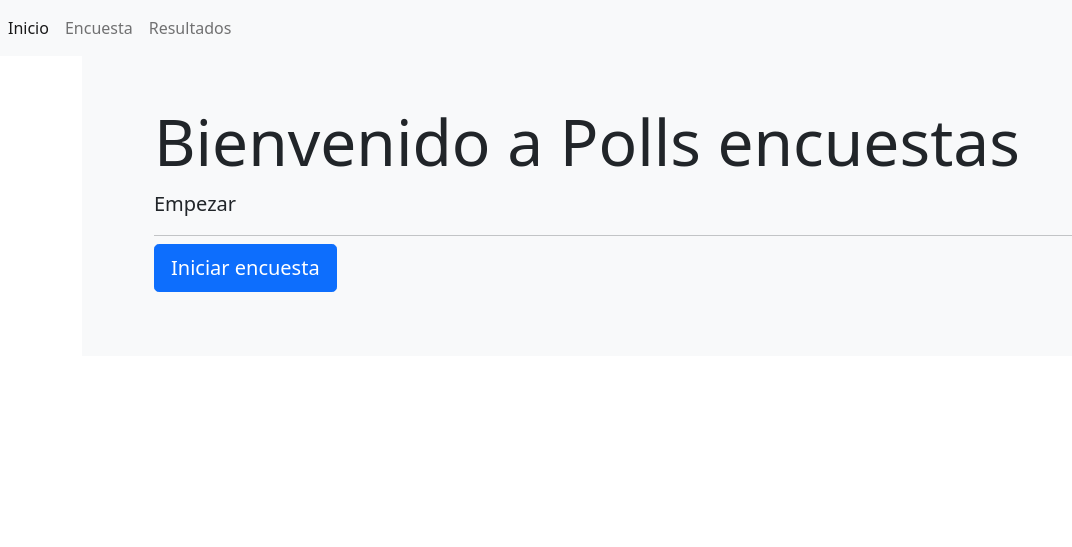
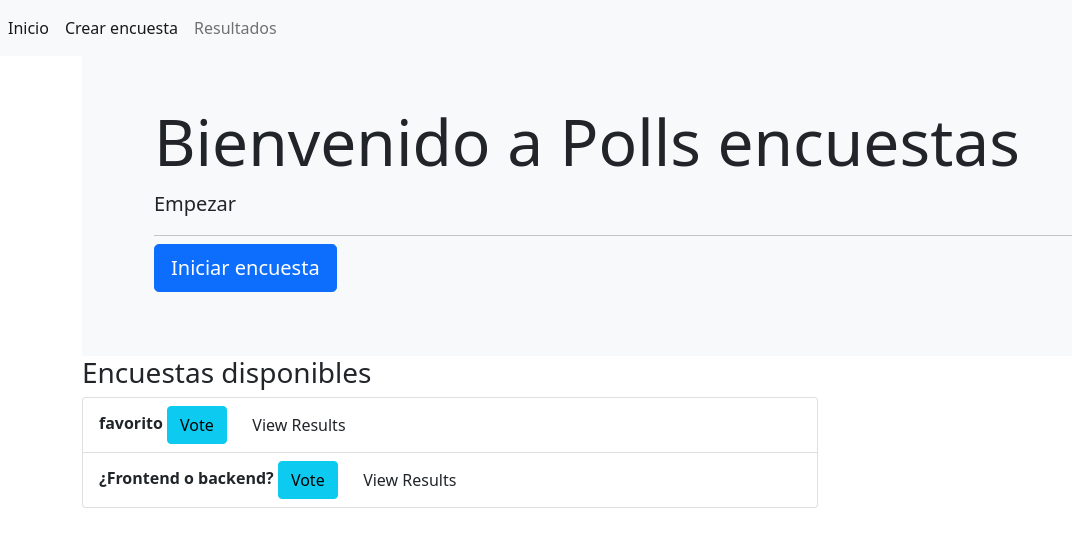
Before and after one commit to Ronrook/Django-Polls, a Django app: template polls/templates/pages/home.html in a window 1280 px wide. Shown: the top 547 px of the page, without its empty margins (0-1072 px from the left). Run offline with Django 4.2, Linux system fonts and the light colour scheme; the template is opened without the code that fills it: values that come from a table or form of the project are taken from there, others are empty; data comes from the database, SQL or seed files in the repository; both versions use the stored data as it was after the commit; some libraries are stand-ins or nearby versions.

Commit message:
wiew home

```diff
--- a/polls/forms.py
+++ b/polls/forms.py
@@ -3,7 +3,7 @@ from django.forms import ModelForm
 from .models import Poll
 
 
-class CreatePoll (ModelForm):
+class CreatePollForm (ModelForm):
     class Meta:
         model = Poll
         fields = ['question', 'option_one', 'option_two',
--- a/polls/models.py
+++ b/polls/models.py
@@ -10,3 +10,6 @@ class Poll(models.Model):
     option_one_count = models.IntegerField(default=0)
     option_two_count = models.IntegerField(default=0)
     option_three_count = models.IntegerField(default=0)
+
+    def total(self):
+        return self.option_one_count + self.option_two_count + self.option_three_count
--- a/polls/templates/base.html
+++ b/polls/templates/base.html
@@ -15,7 +15,7 @@
     <nav class="navbar navbar-expand navbar-light bg-light">
         <div class="nav navbar-nav">
             <a class="nav-item nav-link active" href="{% url 'home' %}">Inicio</a>
-            <a class="nav-item nav-link" href="{% url 'polls' %}">Encuesta</a>
+            <a class="nav-item nav-link active" href="{% url 'create' %}">Crear encuesta</a>
             <a class="nav-item nav-link" href="#">Resultados</a>
         </div>
     </nav>
--- a/polls/templates/pages/home.html
+++ b/polls/templates/pages/home.html
@@ -11,8 +11,33 @@
         <p class="lead">Empezar</p>
         <hr class="my-2">
         <p class="lead">
-            <a class="btn btn-primary btn-lg" href="{% url 'polls' %}" role="button">Iniciar encuesta</a>
+            <a class="btn btn-primary btn-lg" href="{% url 'create' %}" role="button">Iniciar encuesta</a>
         </p>
+    </div>
+</div>
+
+
+<div class="row">
+    <div class="col-lg-8 col-lg-offset-2">
+        <div class="panel panel-default">
+            <div class="panel-heading">
+                <h3 class="panel-title">Encuestas disponibles</h3>
+            </div>
+
+            <ul class="list-group">
+                <!-- Iterar sobre la lista de objetos Poll -->
+                {% for poll in polls %}
+                <li class="list-group-item">
+                    <strong>{{ poll.question }}</strong>
+                    <span class="pull-right">
+                        <a href="{% url 'vote' poll.id %}" class="btn btn-info btn-xs">Vote</a> &nbsp;
+                        <a href="{% url 'results' poll.id %}" class="btn btn-default btn-xs">View Results</a> &nbsp;
+                    </span>
+                </li>
+                {% endfor %}
+            </ul>
+
+        </div>
     </div>
 </div>
 
--- a/polls/templates/pages/create.html
+++ b/polls/templates/poll/create.html
@@ -14,12 +14,13 @@
             </div>
 
             <form method="POST">
+                <!-- Token de vilidacion  -->
                 {% csrf_token %}
                 <div class="panel-body">
                     <div class="row">
                         <div class="col-lg-12">
                             <div class="form-group">
-                                <label for="question">Enter Poll Question</label>
+                                <label for="question">Escribe una pregunta</label>
                                 {% render_field form.question rows="3" class="form-control" %}
                             </div>
                         </div>
@@ -49,7 +50,7 @@
                     <div class="row">
                         <hr />
                         <div class="col-lg-4">
-                            <button type="submit" class="btn btn-info">Submit</button>
+                            <button type="submit" class="btn btn-info">Crear</button>
                         </div>
                     </div>
                 </div>
--- a/polls/urls.py
+++ b/polls/urls.py
@@ -3,8 +3,7 @@ from django.urls import path
 from . import views
 
 urlpatterns = [
-    path('home', views.home, name='home'),
-    path('polls', views.polls, name='polls'),
+    path('', views.home, name='home'),
     path('create', views.create, name='create'),
     path('vote/<poll_id>/', views.vote, name='vote'),
     path('results/<poll_id>/', views.results, name='results'),
```
Also changed, not shown: polls/templates/pages/polls.html (deleted, +0 -17 lines), polls/views.py (+31 -7 lines), db.sqlite3, polls/migrations/0001_initial.py (added).
